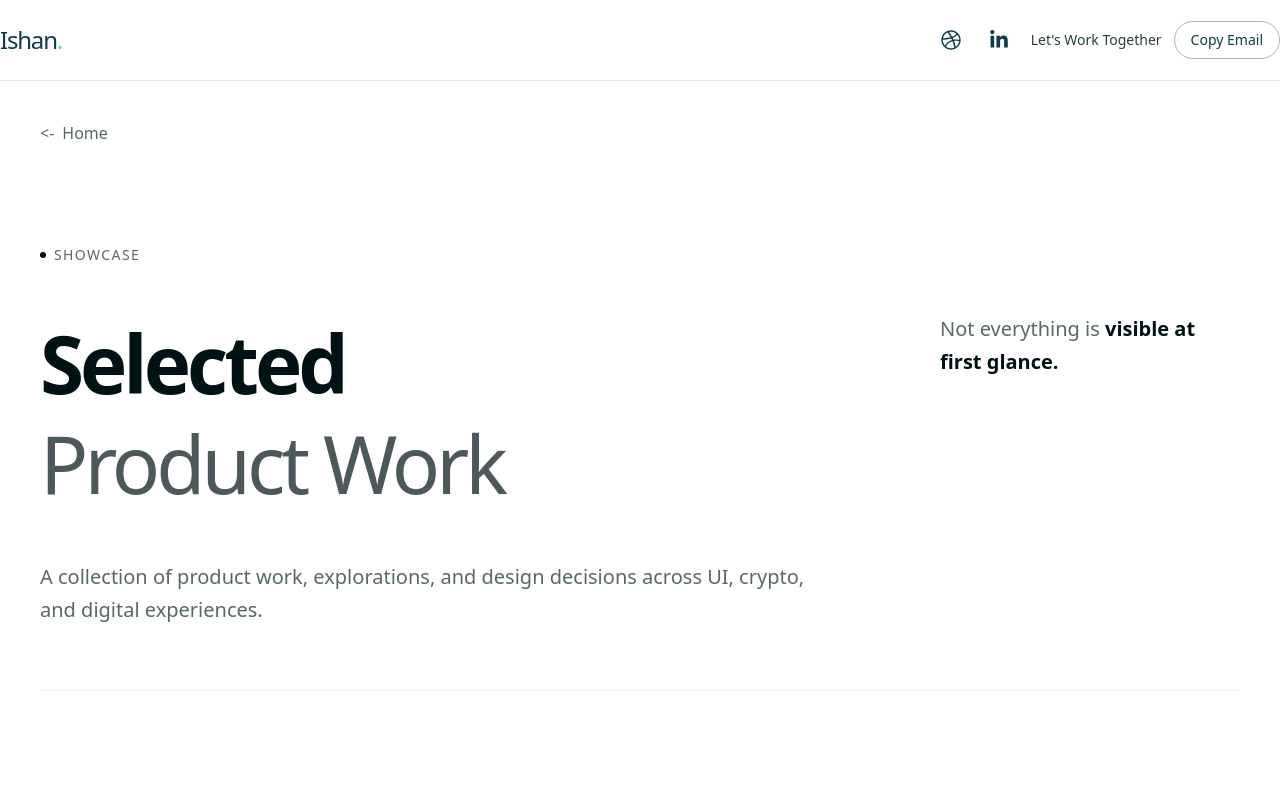
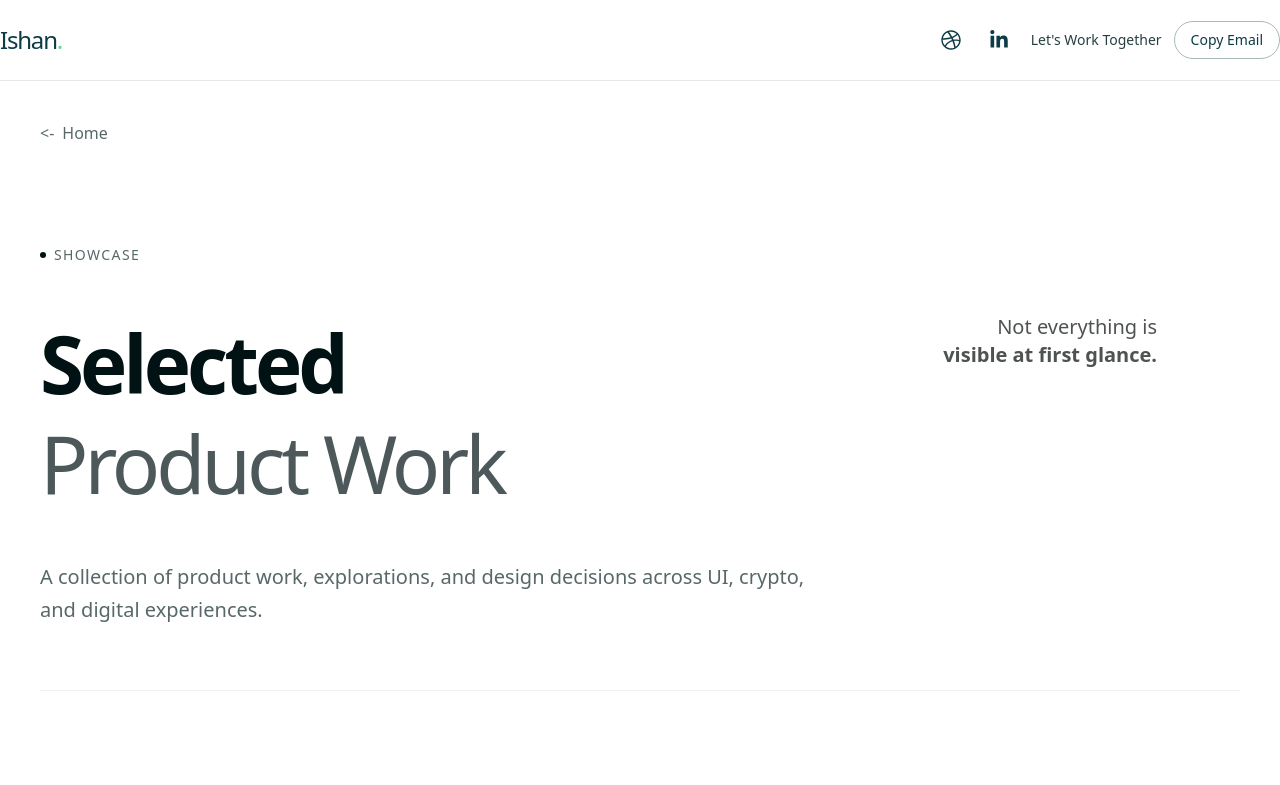
Before and after one commit to kushan00/ishan-portfolio, a Next.js app: page /projects in a window 1280 px wide. Shown: the top 785 px of the page. Built offline with nearby package versions, Linux system fonts and the light colour scheme.

Commit message:
Updated Project page

```diff
--- a/app/projects/page.tsx
+++ b/app/projects/page.tsx
@@ -94,8 +94,8 @@ export default function ProjectsPage() {
                 </h2>
               </Reveal>
               <Reveal delay={0.2}>
-                <p className="text-xl leading-relaxed text-brand-text-muted">
-                  Not everything is <strong className="font-bold text-brand-primary">visible at first glance.</strong>
+              <p className="max-w-[217px] h-[56px] text-right font-[var(--font-inter)] text-[20px] font-normal leading-[28px] tracking-[0] text-[#4F5253]">
+                  Not everything is <strong className="font-bold text-[#4F5253]">visible at first glance.</strong>
                 </p>
               </Reveal>
             </div>
```
